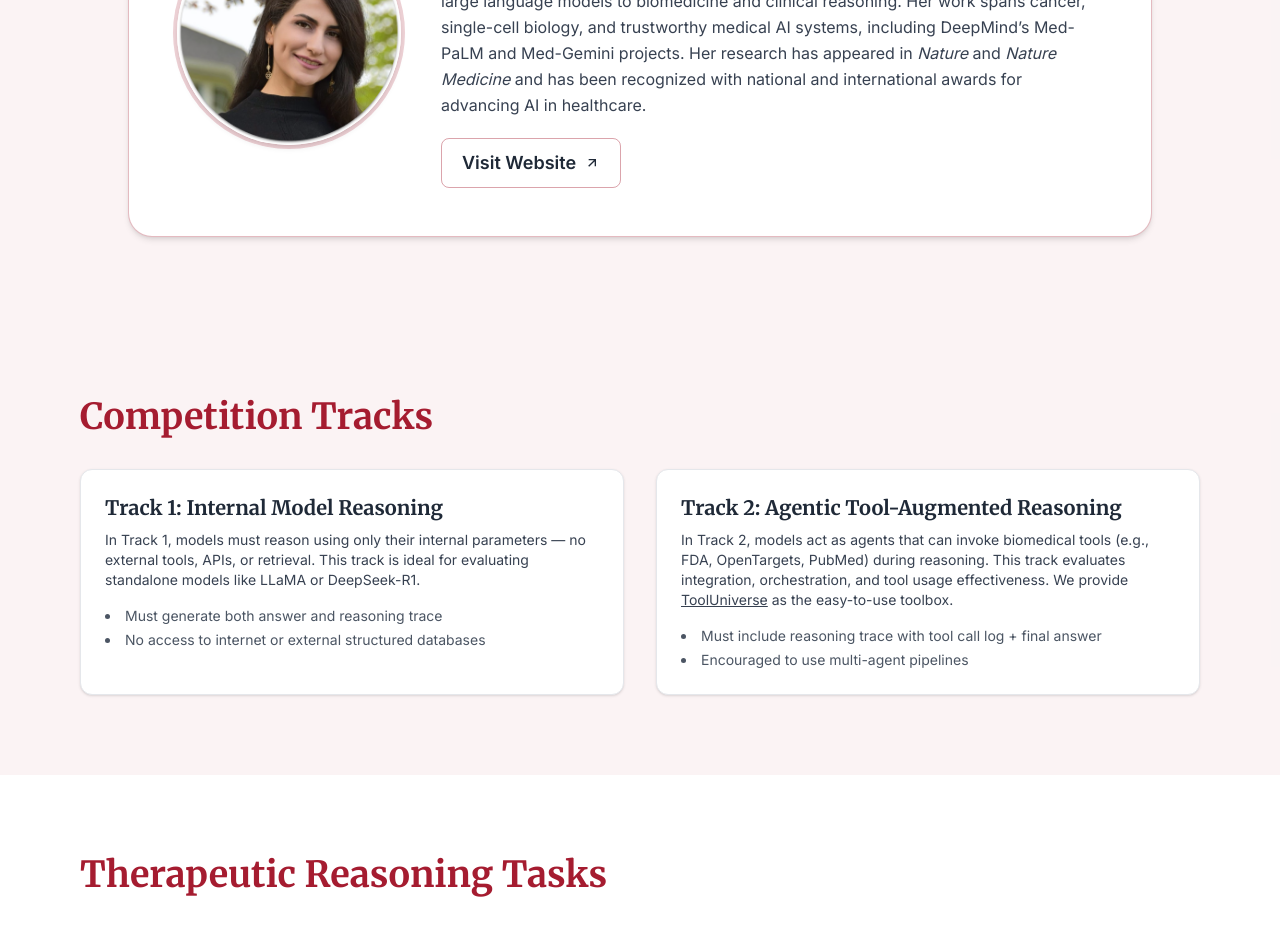
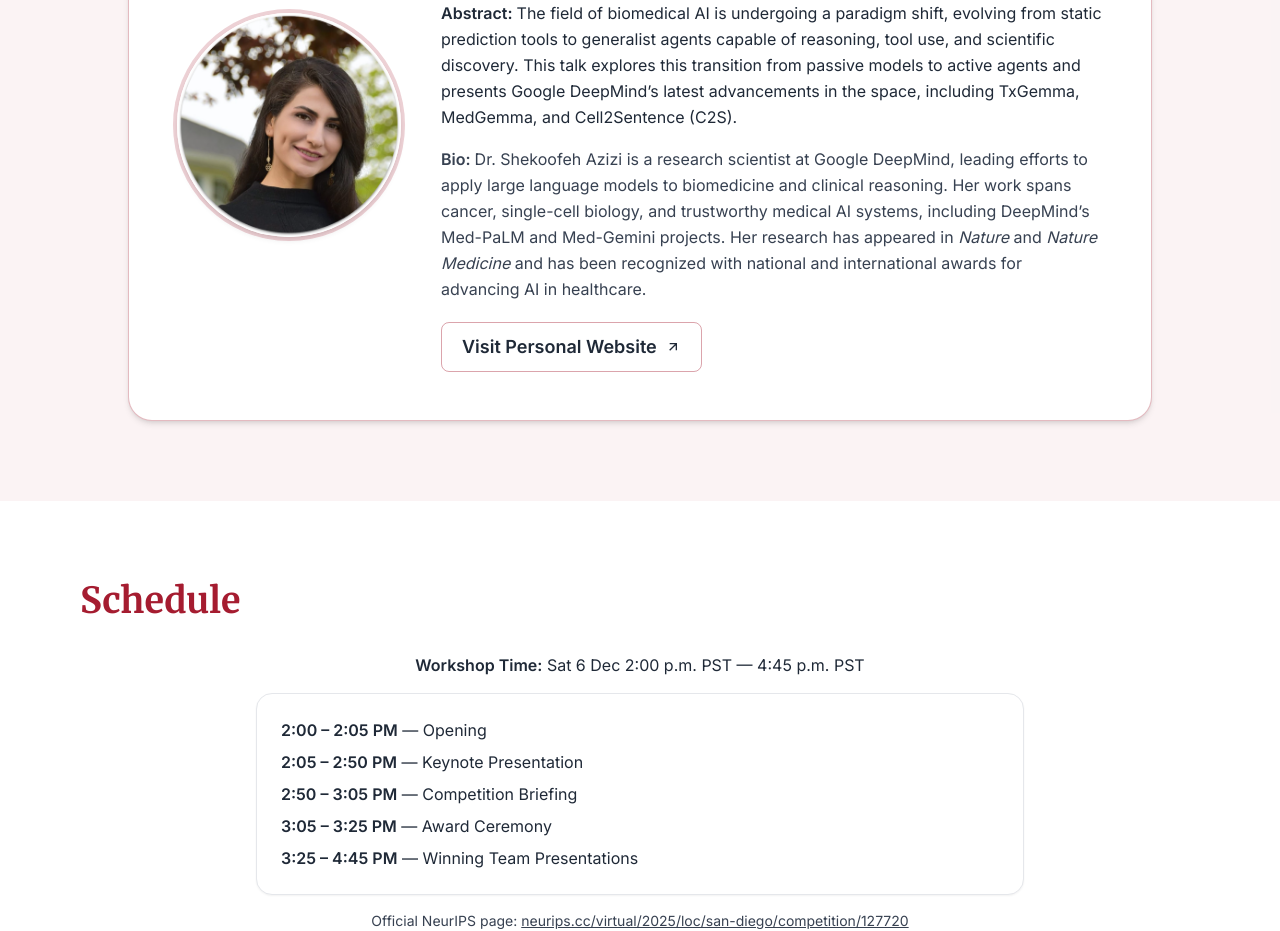
Before and after one commit to mims-harvard/CUREBench, a React (Vite) app: page / in a window 1280 px wide. Shown: the part 1620-2551 px from the top of the page. Built offline with nearby package versions, Linux system fonts and the light colour scheme.

Commit message:
few timing updates

```diff
--- a/src/pages/Home.jsx
+++ b/src/pages/Home.jsx
@@ -29,6 +29,7 @@ export default function Home() {
           therapeutic options.
         </p>
       </Section>
+
       {/* NEW: Keynote Speaker Section (concise + elegant) */}
       <Section title="NeurIPS 2025 CUREBench Workshop - Keynote Speaker" dark>
         <div className="max-w-5xl mx-auto bg-white border border-crimson/30 rounded-3xl shadow-md hover:shadow-lg transition-all duration-300 p-10 sm:p-12 flex flex-col md:flex-row items-center gap-10">
@@ -46,22 +47,45 @@ export default function Home() {
             <p className="text-lg text-gray-800 font-medium mb-4">
               Research Scientist, Google DeepMind
             </p>
+
+            {/* Talk Title */}
+            <p className="text-gray-800 leading-relaxed text-base max-w-2xl mb-3">
+              <span className="font-semibold">Title: </span>
+              Biomedical AI Agents: From Reasoning to Discovery
+            </p>
+
+            {/* Talk Abstract */}
+            <p className="text-gray-800 leading-relaxed text-base max-w-2xl mb-4">
+              <span className="font-semibold">Abstract: </span>
+              The field of biomedical AI is undergoing a paradigm shift,
+              evolving from static prediction tools to generalist agents capable
+              of reasoning, tool use, and scientific discovery. This talk
+              explores this transition from passive models to active agents and
+              presents Google DeepMind’s latest advancements in the space,
+              including TxGemma, MedGemma, and Cell2Sentence (C2S).
+            </p>
+
+            {/* Bio */}
             <p className="text-gray-700 leading-relaxed text-base max-w-2xl">
-        Dr. Shekoofeh Azizi is a research scientist at Google DeepMind, leading efforts to apply
-        large language models to biomedicine and clinical reasoning. Her work spans cancer,
-        single-cell biology, and trustworthy medical AI systems, including DeepMind’s Med-PaLM
-        and Med-Gemini projects. Her research has appeared in <em>Nature</em> and
-        <em> Nature Medicine</em> and has been recognized with national and international awards
-        for advancing AI in healthcare.
+              <span className="font-semibold">Bio: </span>
+              Dr. Shekoofeh Azizi is a research scientist at Google DeepMind,
+              leading efforts to apply large language models to biomedicine and
+              clinical reasoning. Her work spans cancer, single-cell biology,
+              and trustworthy medical AI systems, including DeepMind’s Med-PaLM
+              and Med-Gemini projects. Her research has appeared in{" "}
+              <em>Nature</em> and <em>Nature Medicine</em> and has been
+              recognized with national and international awards for advancing AI
+              in healthcare.
             </p>
-      <div className="mt-5">
+
+            <div className="mt-5 flex flex-wrap gap-3 justify-center md:justify-start">
               <a
                 href="https://www.shekoofehazizi.com/"
                 target="_blank"
                 rel="noopener noreferrer"
                 className="inline-flex items-center gap-2 px-5 py-2.5 rounded-lg border border-crimson/40 text-crimson-800 font-semibold hover:bg-crimson/5 transition"
               >
-          Visit Website
+                Visit Personal Website
                 <svg
                   xmlns="http://www.w3.org/2000/svg"
                   className="h-4 w-4"
@@ -79,8 +103,52 @@ export default function Home() {
       </Section>
       {/* END NEW SECTION */}
 
+      {/* NEW: Schedule Section */}
+      <Section title="Schedule">
+        <div className="max-w-3xl mx-auto text-gray-800">
+          <p className="mb-4 text-center text-sm sm:text-base">
+            <span className="font-semibold">Workshop Time:</span>{" "}
+            Sat 6 Dec 2:00 p.m. PST — 4:45 p.m. PST
+          </p>
 
+          <div className="bg-white border border-gray-200 rounded-2xl shadow-sm p-6">
+            <ul className="space-y-2 text-sm sm:text-base">
+              <li>
+                <span className="font-semibold">2:00 – 2:05 PM</span> — Opening
+              </li>
+              <li>
+                <span className="font-semibold">2:05 – 2:50 PM</span> — Keynote
+                Presentation
+              </li>
+              <li>
+                <span className="font-semibold">2:50 – 3:05 PM</span> —
+                Competition Briefing
+              </li>
+              <li>
+                <span className="font-semibold">3:05 – 3:25 PM</span> — Award
+                Ceremony
+              </li>
+              <li>
+                <span className="font-semibold">3:25 – 4:45 PM</span> — Winning
+                Team Presentations
+              </li>
+            </ul>
+          </div>
 
+          <p className="mt-4 text-center text-sm text-gray-700">
+            Official NeurIPS page:{" "}
+            <a
+              href="https://neurips.cc/virtual/2025/loc/san-diego/competition/127720"
+              target="_blank"
+              rel="noopener noreferrer"
+              className="text-crimson-600 underline hover:text-crimson-800 transition"
+            >
+              neurips.cc/virtual/2025/loc/san-diego/competition/127720
+            </a>
+          </p>
+        </div>
+      </Section>
+      {/* END NEW SCHEDULE SECTION */}
 
       <Section title="Competition Tracks" dark>
         <div className="grid md:grid-cols-2 gap-8">
@@ -129,6 +197,7 @@ export default function Home() {
           </div>
         </div>
       </Section>
+
       <Section title="Therapeutic Reasoning Tasks">
         <p className="text-md text-gray-700 mb-6">
           CURE-Bench features 12 real-world biomedical reasoning tasks spanning
@@ -201,6 +270,7 @@ export default function Home() {
           ))}
         </div>
       </Section>
+
       <Section title="Agentic Dataset Generation Pipeline" dark>
         <p className="text-md text-gray-700 mb-10">
           Built on top of{" "}
@@ -256,6 +326,7 @@ export default function Home() {
           </div>
         </div>
       </Section>
+
       <Section title="Evaluation Criteria">
         <p className="text-md text-gray-700 mb-10">
           Submissions to CURE-Bench are evaluated through a weighted aggregate
@@ -533,18 +604,20 @@ export default function Home() {
           </div>
         </div>
       </Section>
+
       <Section title="Competition Timeline" dark>
         <p className="text-md text-gray-700 mb-10 max-w-4xl">
           Below are the key milestones and dates for CURE-Bench. We recommend
-          subscribing to our <a
+          subscribing to our{" "}
+          <a
             href="https://github.com/mims-harvard/CURE-Bench"
             target="_blank"
             rel="noopener noreferrer"
             className="text-crimson-600 underline hover:text-crimson-800 transition"
           >
             GitHub repository
-          </a> for starter kit and submission
-          updates.
+          </a>{" "}
+          for starter kit and submission updates.
         </p>
 
         <div className="flex flex-col space-y-6 border-l-4 border-crimson-300 pl-6">
@@ -558,7 +631,9 @@ export default function Home() {
               key={i}
               className="flex flex-col md:flex-row gap-3 md:items-center"
             >
-              <div className="text-crimson font-semibold w-20">{item.date}</div>
+              <div className="text-crimson font-semibold w-20">
+                {item.date}
+              </div>
               <div className="text-sm text-gray-800">{item.label}</div>
             </div>
           ))}
@@ -669,12 +744,14 @@ export default function Home() {
 
       <Section title="Organizers and Partners" dark>
         <p className="mb-4">
-          In collaboration with Harvard Medical School, Harvard University, MIT, the Kempner Institute, Brigham and Women's Hospital, the Chan Zuckerberg Initiative, the Milken Institute, and the Biswas Family Foundation,
-          CURE-Bench provides a rigorous, reproducible competition framework for
-          assessing the performance, robustness, and interpretability of
-          reasoning models in high-stakes clinical applications. It will
-          accelerate the development of therapeutic AI and foster collaboration
-          between AI and therapeutics communities.
+          In collaboration with Harvard Medical School, Harvard University, MIT,
+          the Kempner Institute, Brigham and Women's Hospital, the Chan
+          Zuckerberg Initiative, the Milken Institute, and the Biswas Family
+          Foundation, CURE-Bench provides a rigorous, reproducible competition
+          framework for assessing the performance, robustness, and
+          interpretability of reasoning models in high-stakes clinical
+          applications. It will accelerate the development of therapeutic AI and
+          foster collaboration between AI and therapeutics communities.
         </p>
       </Section>
 
```
Lines whose indentation alone changed are shown as unchanged.
